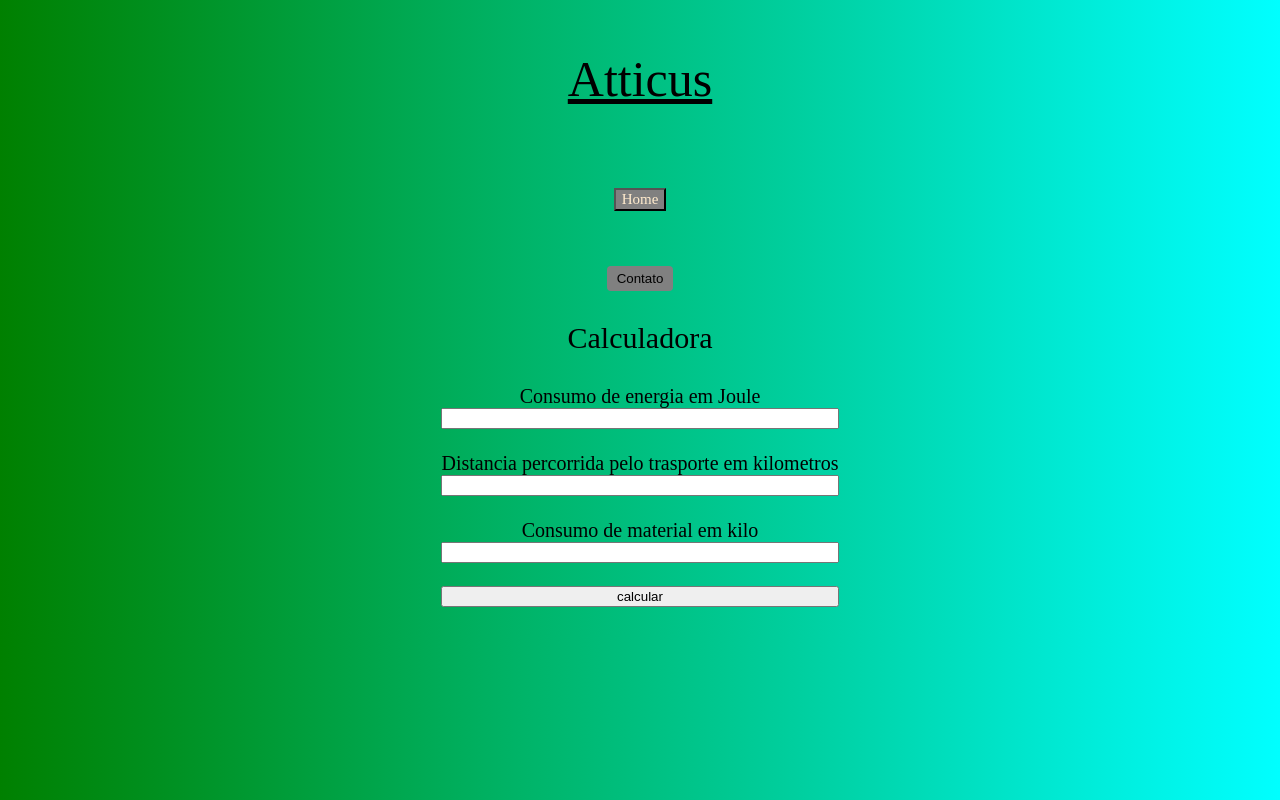
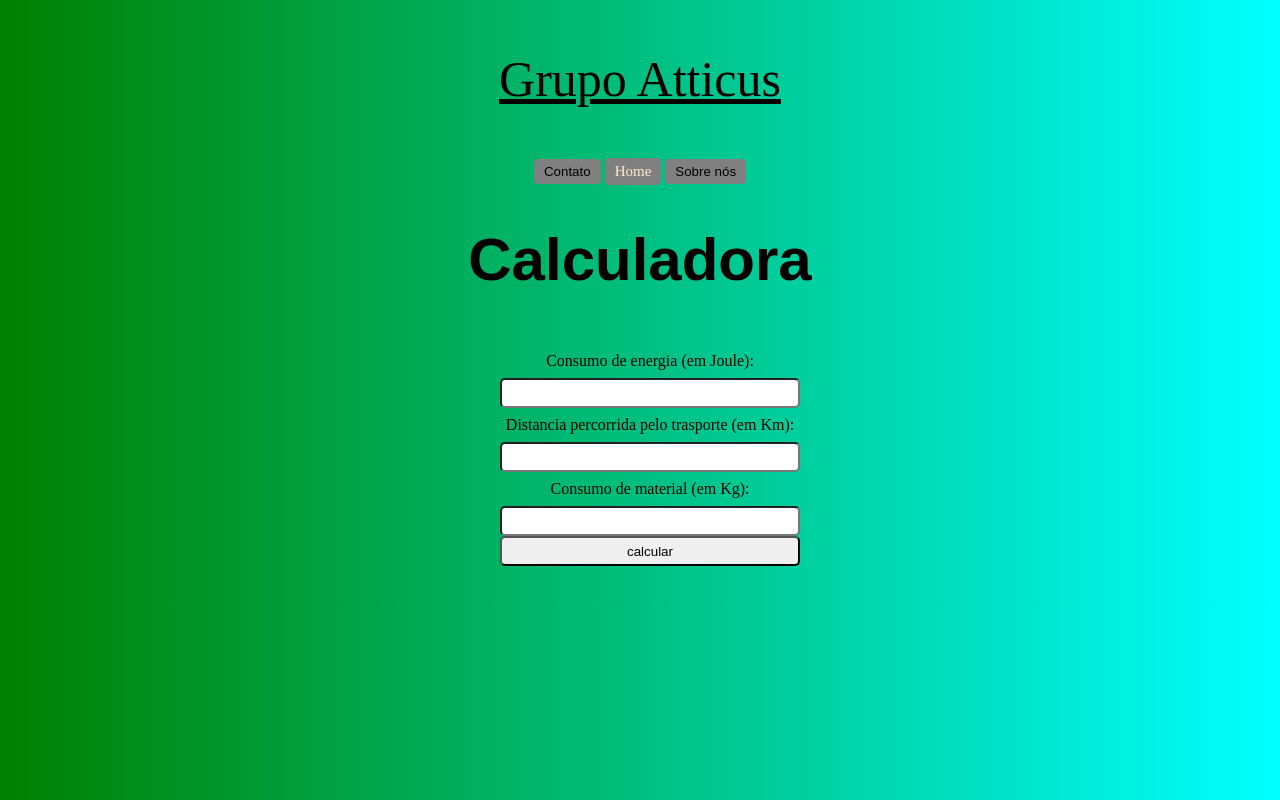
Before and after one commit to HakuTam/sprint2java, a plain HTML site: page sprint2java/pages/calculadora.html in a window 1280 px wide. Drawn offline with Linux system fonts and the light colour scheme.

Commit message:
Update calculadora.html

```diff
--- a/sprint2java/pages/calculadora.html
+++ b/sprint2java/pages/calculadora.html
@@ -12,26 +12,34 @@
 <body>
 
     <div id="div1">
-        <p>Atticus</p>
-        <p><button id="botao-home">Home</button></p>
+        <p>Grupo Atticus</p>
     </div>
 
-    <div id="menu3">
+    <div id="menu2">
         <ul>
             <li><button id="botao-contato">Contato</button></li>
+            <li><button id="botao-home">Home</button></li>
+            <li><button id="botao-sobrenos">Sobre nós</button></li>
         </ul>
     </div>
 
-    <p id="p1">Calculadora</p>
 
-    <div id="calculo">
-        Consumo de energia em Joule<input id="consumo-energia" type="float">
+    <div id="contato">
+        <h1>Calculadora</h1>
+    </div>
+
+
+    <div class="container">
+        <label>Consumo de energia (em Joule):</label>
+        <input id="consumo-energia" type="float" required>
         <br>
-        Distancia percorrida pelo trasporte em kilometros<input id="distancia-transporte" type="float">
+        <label>Distancia percorrida pelo trasporte (em Km):</label>
+        <input id="distancia-transporte" type="float" required>
         <br>
-        Consumo de material em kilo<input id="consumo-material" type="float">
+        <label>Consumo de material (em Kg):</label>
+        <input id="consumo-material" type="float" required>
         <br>
-        <input type="submit" onclick="calcularPegadaCarbono()" value="calcular">
+        <input id="button1" type="submit" onclick="calcularPegadaCarbono()" value="calcular">
     </div>
 
     <br>
```
